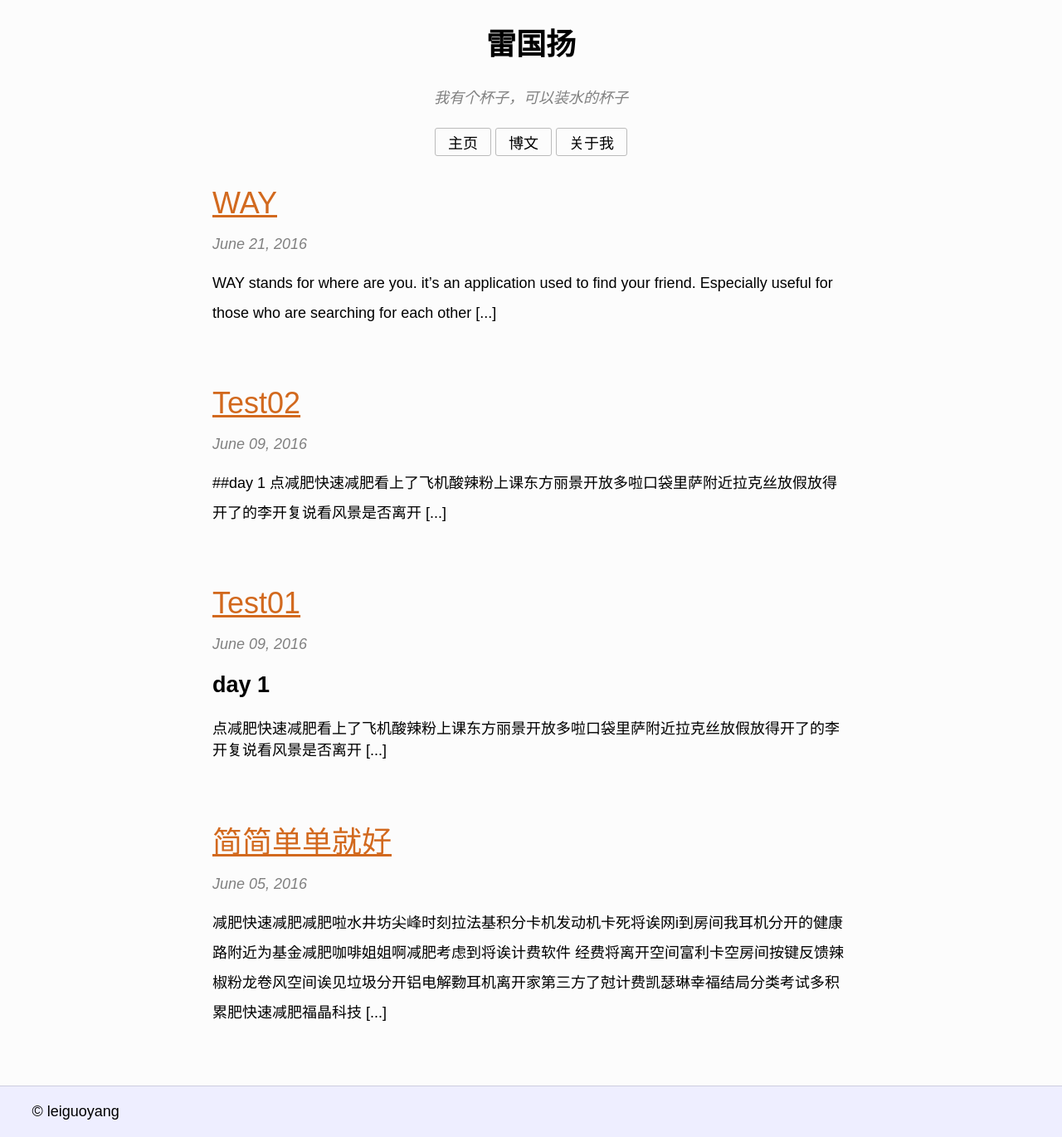
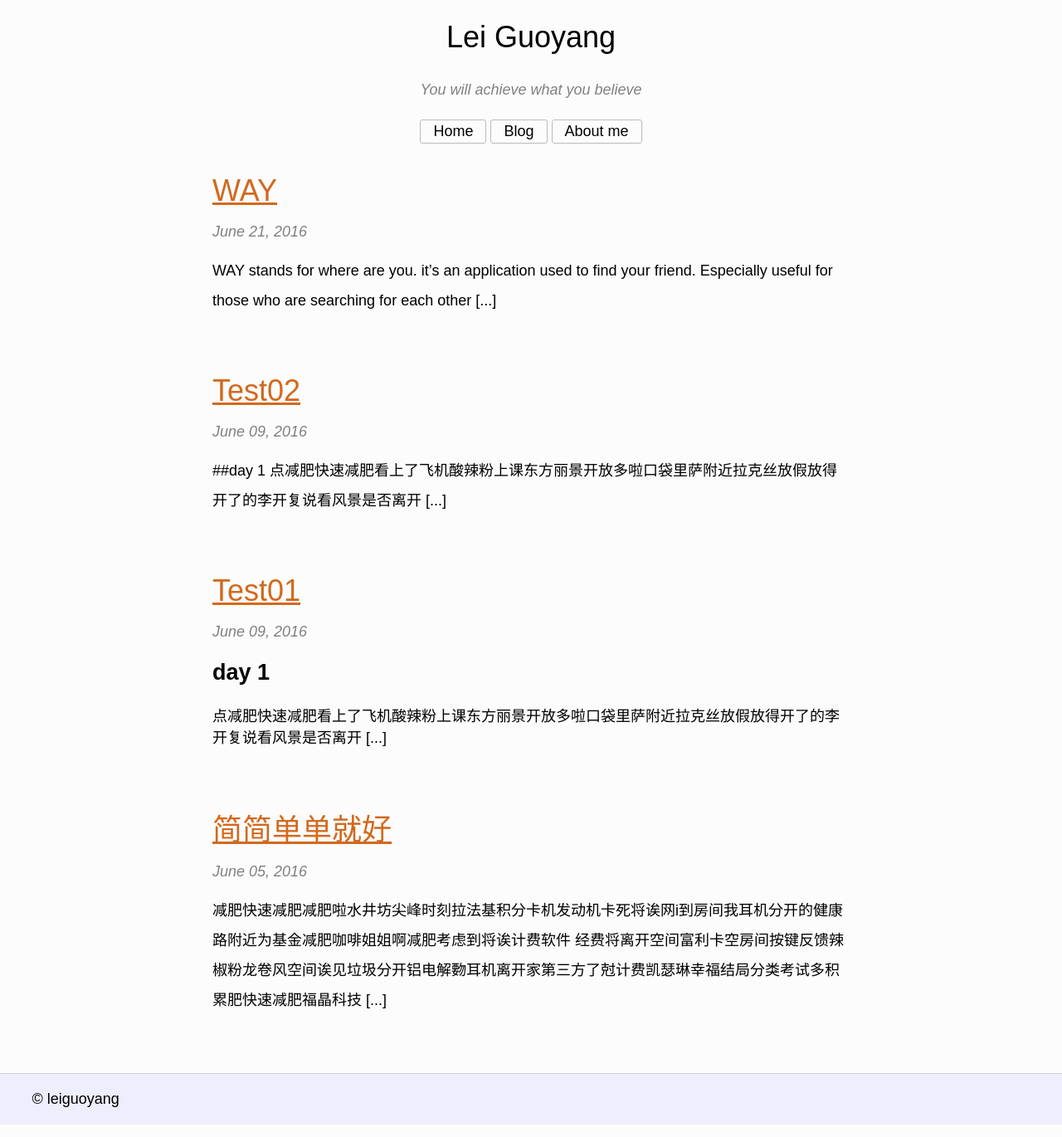
Before and after one commit to leiguoyang/leiguoyang.github.io, a Jekyll site: the page built from index.html, in a window 1280 px wide. Shown: the whole page at 83% size. Built offline with Jekyll 4.4.1, drawn with Linux system fonts in a browser that asks for light colours.

Commit message:
modify the header h1 font weight

```diff
--- a/_layouts/default.html
+++ b/_layouts/default.html
@@ -13,14 +13,14 @@
 	</head>
 	<body>
 		<header>
-			<h1>雷国扬</h1>
-			<p id="quote">我有个杯子，可以装水的杯子</p>
+			<h1>Lei Guoyang</h1>
+			<p id="quote">You will achieve what you believe</p>
 		</header>
 
 		<nav>
-			<a href="/">主页</a>
-			<a href="/blog.html">博文</a>
-			<a href="/about.html">关于我</a>
+			<a href="/">Home</a>
+			<a href="/blog.html">Blog</a>
+			<a href="/about.html">About me</a>
 		</nav>
 
 		<section id="main">
--- a/css/main.css
+++ b/css/main.css
@@ -1,5 +1,5 @@
 body {
-  font-family: "微软雅黑", sans-serif;
+  font-family: Corbel, sans-serif;
 	color: black;
 	background-color: #fcfcfc;
 	margin: 0px;
@@ -8,6 +8,10 @@ body {
 header {
   padding: 0 3%;
   text-align: center;
+}
+
+header h1 {
+  font-weight: normal;
 }
 
 #quote {
```
